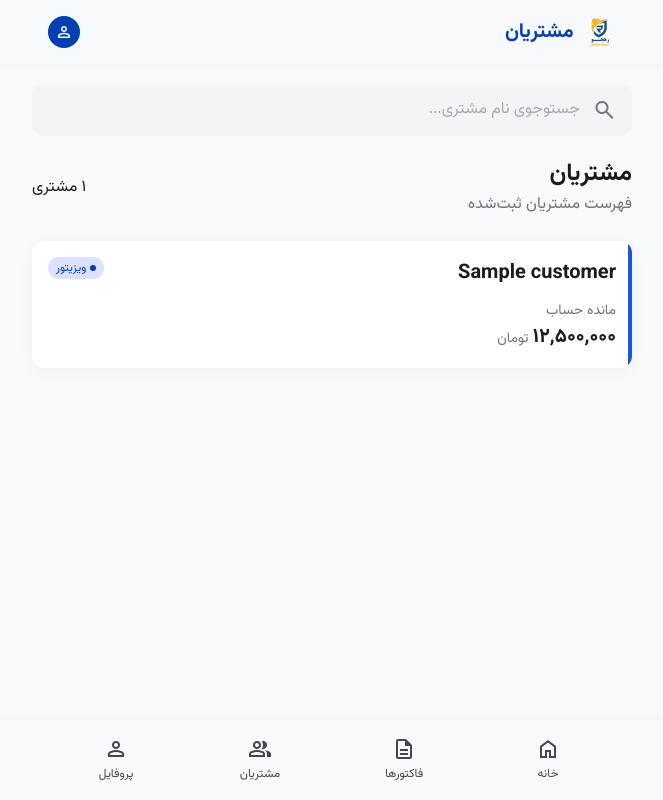
After one commit to Ali-dev-py/RahjouPWA, a Django app: template core/templates/core/customers.html in a window 1280 px wide. The commit adds this page. Shown: the whole page, without its empty margins (308-971 px from the left). Run offline with Django 5.2, Linux system fonts and the light colour scheme; the template is opened without the code that fills it: most values are stand-ins (such as "Sample title", 1, 10 or a date in 2020).

Commit message:
implement customers page and some improvements

```diff
--- /dev/null
+++ b/core/templates/core/customers.html
@@ -0,0 +1,189 @@
+{% extends "base.html" %}
+{% load i18n_extras %}
+
+{% block title %}مشتریان | رهجو{% endblock %}
+{% block body_class %}app-body page-customers has-bottom-nav{% endblock %}
+
+{% block extra_css %}
+    <style>
+        /* Remove browser default clear button on search inputs */
+        input[type="search"]::-webkit-search-cancel-button,
+        input[type="search"]::-webkit-search-decoration,
+        input[type="search"]::-ms-clear {
+            display: none !important;
+            -webkit-appearance: none;
+        }
+    </style>
+{% endblock %}
+
+{% block content %}
+{% include "partials/_app_header.html" with heading="مشتریان" %}
+
+<main class="app-main container-fluid px-3">
+    <div class="app-content mx-auto">
+
+        <!-- Search Bar -->
+        <div class="d-flex align-items-center justify-content-between gap-3 mb-4">
+            <div class="w-100">
+                <div class="input-group app-search">
+                    <span class="input-group-text border-0 bg-transparent">
+                        <span class="material-symbols-outlined" aria-hidden="true">search</span>
+                    </span>
+                    <!-- Changed to type="text" with inputmode="search" to prevent duplicate browser 'x' -->
+                    <input class="form-control border-0 bg-transparent"
+                           id="customerSearchInput"
+                           type="text"
+                           inputmode="search"
+                           autocomplete="off"
+                           aria-label="جستوجوی مشتری"
+                           placeholder="جستوجوی نام مشتری...">
+                    <!-- Single Custom Clear Button -->
+                    <button id="clearSearchBtn" type="button" class="btn border-0 text-secondary p-0 px-2 d-none">
+                        <span class="material-symbols-outlined align-middle fs-5">close</span>
+                    </button>
+                </div>
+            </div>
+        </div>
+
+        <div class="d-flex align-items-center justify-content-between gap-3 mb-4">
+            <div>
+                <h1 class="h4 fw-bold mb-1">مشتریان</h1>
+                <p class="text-secondary mb-0">فهرست مشتریان ثبت‌شده</p>
+            </div>
+            <!-- Dynamic Count Badge -->
+            <span class="customer-count rounded-pill" id="customerCountBadge">
+                <span id="visibleCount">{{ customers|length|persian_digits }}</span> مشتری
+            </span>
+        </div>
+
+        <!-- Customer Cards List -->
+        <section class="d-grid gap-2" id="customerList" aria-label="فهرست مشتریان">
+            {% for customer in customers %}
+                <article class="card factor-card factor-card--approved border-0 position-relative overflow-hidden customer-card"
+                         data-name="{{ customer.custname|default:'' }}">
+                    <div class="card-body p-3">
+                        <div class="d-flex justify-content-between align-items-start gap-3 mb-3">
+                            <div class="min-width-0">
+                                <h2 class="h5 fw-bold mb-0 mt-1 text-truncate customer-name">
+                                    <a class="stretched-link text-reset text-decoration-none"
+                                    href="{% url 'core:dashboard' %}">{{ customer.custname }}</a>
+                                </h2>
+                            </div>
+                            <span class="status-chip status-chip--approved flex-shrink-0">
+                                <span class="status-dot" aria-hidden="true"></span>
+                                ویزیتور
+                            </span>
+                        </div>
+                        <div class="d-flex justify-content-between align-items-end gap-3">
+                            <span class="d-flex align-items-center gap-3">
+                                <span class="text-start">
+                                    <small class="text-secondary d-block">مانده حساب</small>
+                                    <strong class="factor-card__amount d-inline-block">۱۲,۵۰۰,۰۰۰</strong>
+                                    <small class="text-secondary">تومان</small>
+                                </span>
+                            </span>
+                        </div>
+                    </div>
+                </article>
+            {% empty %}
+                <div class="card customer-empty-state border-0 text-center">
+                    <div class="card-body px-4 py-5">
+                        <span class="customer-empty-state__icon material-symbols-outlined d-block mb-3" aria-hidden="true">group</span>
+                        <h2 class="h5 fw-bold">مشتری‌ای ثبت نشده است</h2>
+                        <p class="text-secondary mb-0">پس از ثبت مشتری، نام او در این فهرست نمایش داده می‌شود.</p>
+                    </div>
+                </div>
+            {% endfor %}
+
+            <!-- Dynamic JS No-Results State -->
+            <div id="jsNoResults" class="card customer-empty-state border-0 text-center d-none">
+                <div class="card-body px-4 py-5">
+                    <span class="customer-empty-state__icon material-symbols-outlined d-block mb-3" aria-hidden="true">search_off</span>
+                    <h2 class="h5 fw-bold">موردی یافت نشد</h2>
+                    <p class="text-secondary mb-0">
+                        هیچ مشتری‌ای مطابق با عبارت جست‌وجو پیدا نشد.
+                    </p>
+                </div>
+            </div>
+        </section>
+    </div>
+</main>
+
+{% include "partials/_bottom_nav.html" %}
+
+<!-- JavaScript Filter Logic -->
+<script>
+    document.addEventListener('DOMContentLoaded', function () {
+        const searchInput = document.getElementById('customerSearchInput');
+        const clearBtn = document.getElementById('clearSearchBtn');
+        const customerCards = document.querySelectorAll('.customer-card');
+        const noResultsState = document.getElementById('jsNoResults');
+        const visibleCountElement = document.getElementById('visibleCount');
+
+        // Helper: Normalize Persian and Arabic letters (ي/ی, ك/ک, etc.)
+        function normalizePersian(text) {
+            if (!text) return '';
+            return text
+                .toString()
+                .trim()
+                .toLowerCase()
+                .replace(/ي/g, 'ی')
+                .replace(/ك/g, 'ک')
+                .replace(/آ/g, 'ا')
+                .replace(/ة/g, 'ه')
+                .replace(/[\u200B-\u200D\uFEFF]/g, '');
+        }
+
+        // Helper: Convert English numbers to Persian
+        function toPersianDigits(num) {
+            const persianDigits = ['۰', '۱', '۲', '۳', '۴', '۵', '۶', '۷', '۸', '۹'];
+            return num.toString().replace(/\d/g, digit => persianDigits[digit]);
+        }
+
+        function filterCustomers() {
+            const query = normalizePersian(searchInput.value);
+            let visibleCount = 0;
+
+            // Show/hide single clear button
+            if (searchInput.value.trim().length > 0) {
+                clearBtn.classList.remove('d-none');
+            } else {
+                clearBtn.classList.add('d-none');
+            }
+
+            // Filter cards
+            customerCards.forEach(card => {
+                const customerName = normalizePersian(card.getAttribute('data-name') || '');
+                if (customerName.includes(query)) {
+                    card.classList.remove('d-none');
+                    visibleCount++;
+                } else {
+                    card.classList.add('d-none');
+                }
+            });
+
+            // Toggle "No Results" state
+            if (visibleCount === 0 && customerCards.length > 0) {
+                noResultsState.classList.remove('d-none');
+            } else {
+                noResultsState.classList.add('d-none');
+            }
+
+            // Update counter
+            if (visibleCountElement) {
+                visibleCountElement.textContent = toPersianDigits(visibleCount);
+            }
+        }
+
+        // Listen to typing
+        searchInput.addEventListener('input', filterCustomers);
+
+        // Clear search on click
+        clearBtn.addEventListener('click', function () {
+            searchInput.value = '';
+            filterCustomers();
+            searchInput.focus();
+        });
+    });
+</script>
+{% endblock %}
--- a/core/templates/core/factor_create.html
+++ b/core/templates/core/factor_create.html
@@ -4,7 +4,7 @@
 {% block body_class %}app-body page-factor-create has-action-bar{% endblock %}
 
 {% block content %}
-{% include "partials/_app_header.html" with heading="New Factor" back_url_name="core:factor_list" %}
+{% include "partials/_app_header.html" with heading="فاکتور جدید" back_url_name="core:factor_list" %}
 
 <main class="app-main container-fluid px-3">
     <form class="app-content app-content--narrow mx-auto" action="{% url 'core:factor_create' %}" method="get">
--- a/core/templates/core/factor_detail.html
+++ b/core/templates/core/factor_detail.html
@@ -5,7 +5,7 @@
 {% block body_class %}app-body page-factor-detail has-action-bar{% endblock %}
 
 {% block content %}
-{% include "partials/_app_header.html" with heading="Factor Details" back_url_name="core:factor_list" %}
+{% include "partials/_app_header.html" with heading="جزئیات فاکتور" back_url_name="core:factor_list" %}
 
 <main class="app-main container-fluid px-3">
     <div class="app-content app-content--narrow mx-auto">
--- a/core/templates/core/factor_list.html
+++ b/core/templates/core/factor_list.html
@@ -4,7 +4,7 @@
 {% block body_class %}app-body page-factor-list has-bottom-nav{% endblock %}
 
 {% block content %}
-{% include "partials/_app_header.html" with heading="رهجو | Factors" %}
+{% include "partials/_app_header.html" with heading="فاکتورها" %}
 
 <main class="app-main container-fluid px-3">
     <div class="app-content mx-auto">
--- /dev/null
+++ b/core/templatetags/i18n_extras.py
@@ -0,0 +1,19 @@
+from django import template
+
+register = template.Library()
+
+# Translation tables (Fastest method in Python)
+EN_TO_FA = str.maketrans("0123456789", "۰۱۲۳۴۵۶۷۸۹")
+EN_TO_AR = str.maketrans("0123456789", "٠١٢٣٤٥٦٧٨٩")
+
+@register.filter(name="persian_digits")
+def persian_digits(value):
+    if value is None:
+        return ""
+    return str(value).translate(EN_TO_FA)
+
+@register.filter(name="arabic_digits")
+def arabic_digits(value):
+    if value is None:
+        return ""
+    return str(value).translate(EN_TO_AR)
--- a/templates/partials/_bottom_nav.html
+++ b/templates/partials/_bottom_nav.html
@@ -14,7 +14,7 @@
             <span>فاکتورها</span>
         </a>
         <a class="app-bottom-nav__link"
-           href="{% url 'core:dashboard' %}#customers-placeholder">
+           href="{% url 'core:customers' %}">
             <span class="material-symbols-outlined" aria-hidden="true">group</span>
             <span>مشتریان</span>
         </a>
```
Also changed, not shown: core/templates/core/dashboard.html (+1 -6 lines), core/urls.py (+9 -19 lines), core/views.py (+10 -16 lines), core/templatetags/__init__.py (added), static/icons/apple-touch-icon.png (deleted), static/icons/icon-144.png (added), static/icons/icon-192.png, static/icons/icon-48.png (added), static/icons/icon-512.png, static/icons/icon-72.png (added), static/icons/icon-96.png (added), static/icons/icon-maskable-192.png (deleted), static/icons/icon-maskable-512.png (deleted).
